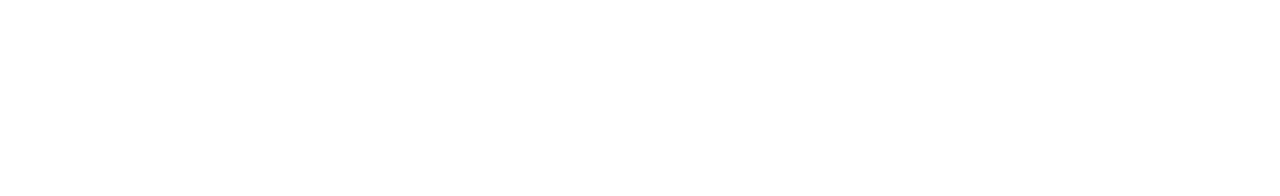
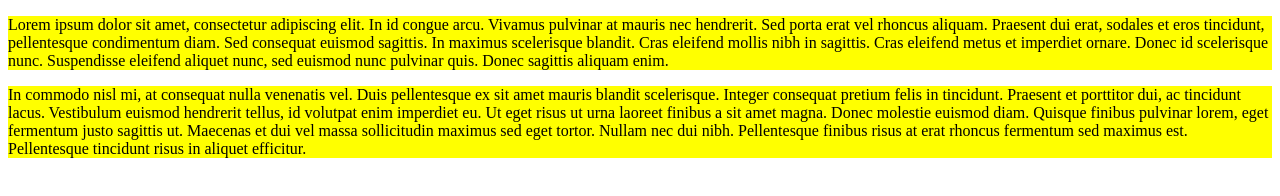
Before and after one commit to jvraalte/NYCDA, a plain HTML site: page index.html in a window 1280 px wide. Drawn offline with Linux system fonts and the light colour scheme.

Commit message:
3rd real commit- added paragraphs and css background color yellow

```diff
--- a/index.html
+++ b/index.html
@@ -2,8 +2,14 @@
 <html>
 <head>
 	<title>The git test page</title>
+	<link rel="stylesheet" type="text/css" href="stylesheet.css">
 </head>
 <body>
-
+	<p>
+		Lorem ipsum dolor sit amet, consectetur adipiscing elit. In id congue arcu. Vivamus pulvinar at mauris nec hendrerit. Sed porta erat vel rhoncus aliquam. Praesent dui erat, sodales et eros tincidunt, pellentesque condimentum diam. Sed consequat euismod sagittis. In maximus scelerisque blandit. Cras eleifend mollis nibh in sagittis. Cras eleifend metus et imperdiet ornare. Donec id scelerisque nunc. Suspendisse eleifend aliquet nunc, sed euismod nunc pulvinar quis. Donec sagittis aliquam enim.
+	</p>
+	<p>
+		In commodo nisl mi, at consequat nulla venenatis vel. Duis pellentesque ex sit amet mauris blandit scelerisque. Integer consequat pretium felis in tincidunt. Praesent et porttitor dui, ac tincidunt lacus. Vestibulum euismod hendrerit tellus, id volutpat enim imperdiet eu. Ut eget risus ut urna laoreet finibus a sit amet magna. Donec molestie euismod diam. Quisque finibus pulvinar lorem, eget fermentum justo sagittis ut. Maecenas et dui vel massa sollicitudin maximus sed eget tortor. Nullam nec dui nibh. Pellentesque finibus risus at erat rhoncus fermentum sed maximus est. Pellentesque tincidunt risus in aliquet efficitur.
+	</p>
 </body>
 </html>
--- a/stylesheet.css
+++ b/stylesheet.css
@@ -0,0 +1,6 @@
+p {
+	color: black;
+	background-color: yellow;
+	border-color: red;
+	border-width: 10px;
+}
```
